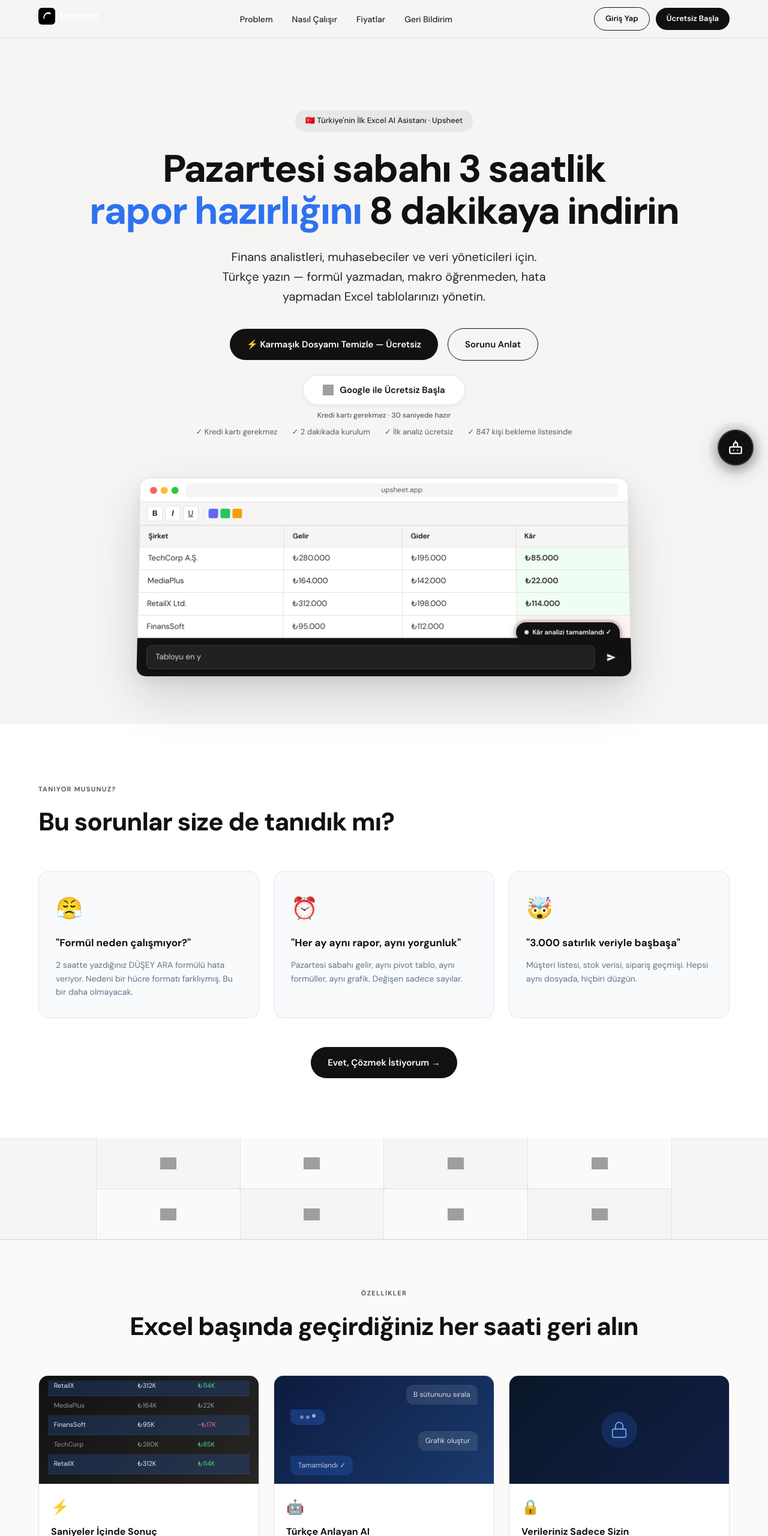
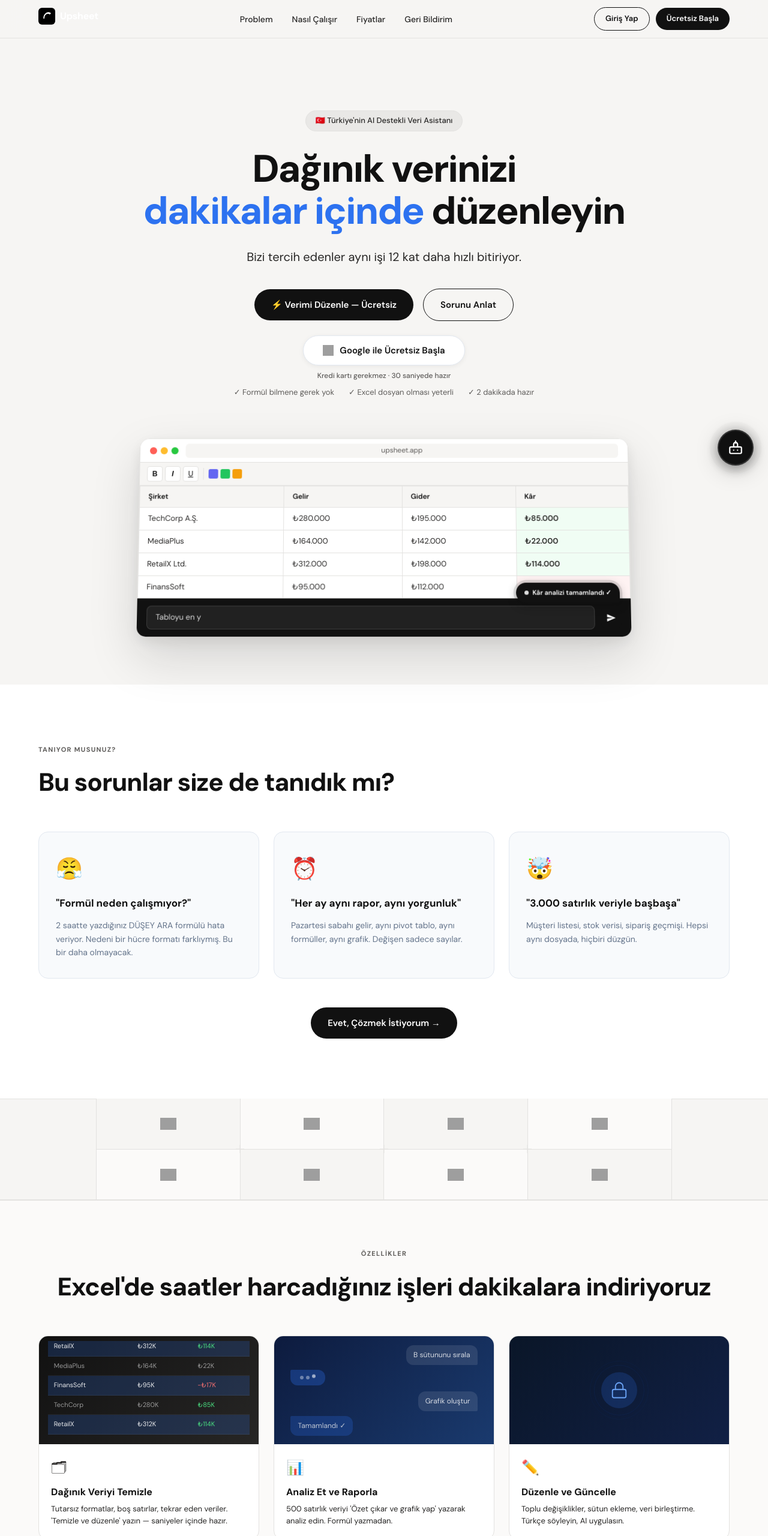
Before and after one commit to Cagancnkc/Upsheet.ai, a website: page index.html in a window 1280 px wide. Shown: the top 2560 px of the page at 60% size. Drawn offline with nearby package versions, Linux system fonts and the light colour scheme; grey boxes are pictures that could not be loaded.

Commit message:
feat: landing page yeni konumlama

```diff
--- a/index.html
+++ b/index.html
@@ -52,14 +52,14 @@
 <!-- HERO -->
 <section class="hero">
   <div class="container">
-    <div class="hero-badge reveal revealed">🇹🇷 Türkiye'nin İlk Excel AI Asistanı · Upsheet</div>
+    <div class="hero-badge reveal revealed">🇹🇷 Türkiye'nin AI Destekli Veri Asistanı</div>
     <h1 class="reveal revealed">
-      Pazartesi sabahı 3 saatlik<br>
-      <span class="gradient-text">rapor hazırlığını</span> 8 dakikaya indirin
+      Dağınık verinizi<br>
+      <span class="gradient-text">dakikalar içinde</span> düzenleyin
     </h1>
-    <p class="hero-sub reveal revealed">Finans analistleri, muhasebeciler ve veri yöneticileri için. Türkçe yazın — formül yazmadan, makro öğrenmeden, hata yapmadan Excel tablolarınızı yönetin.</p>
+    <p class="hero-sub reveal revealed">Bizi tercih edenler aynı işi 12 kat daha hızlı bitiriyor.</p>
     <div class="hero-cta reveal revealed">
-      <a href="javascript:void(0)" onclick="googleLogin()" class="btn btn-primary">⚡ Karmaşık Dosyamı Temizle — Ücretsiz</a>
+      <a href="javascript:void(0)" onclick="googleLogin()" class="btn btn-primary">⚡ Verimi Düzenle — Ücretsiz</a>
       <a href="#pain" class="btn btn-secondary">Sorunu Anlat</a>
     </div>
     <div class="hero-google-btn reveal revealed">
@@ -71,10 +71,9 @@
       <span class="hero-google-note">Kredi kartı gerekmez · 30 saniyede hazır</span>
     </div>
     <div class="trust-bar reveal revealed">
-      <span>✓ Kredi kartı gerekmez</span>
-      <span>✓ 2 dakikada kurulum</span>
-      <span>✓ İlk analiz ücretsiz</span>
-      <span>✓ 847 kişi bekleme listesinde</span>
+      <span>✓ Formül bilmene gerek yok</span>
+      <span>✓ Excel dosyan olması yeterli</span>
+      <span>✓ 2 dakikada hazır</span>
     </div>
 
     <!-- DEMO WINDOW -->
@@ -259,7 +258,7 @@
 <section class="feat-section">
   <div class="container">
     <div class="section-label reveal">ÖZELLİKLER</div>
-    <h2 class="section-heading reveal">Excel başında geçirdiğiniz her saati geri alın</h2>
+    <h2 class="section-heading reveal">Excel'de saatler harcadığınız işleri dakikalara indiriyoruz</h2>
     <div class="feat-grid">
 
       <!-- Lightning Fast -->
@@ -279,9 +278,9 @@
           </div>
         </div>
         <div class="feat-body">
-          <div class="feat-icon-wrap">⚡</div>
-          <h3>Saniyeler İçinde Sonuç</h3>
-          <p>500 satırlık aylık satış raporunuz? "Kâr marjını hesapla ve renklendir" yazın — 12 saniyede hazır.</p>
+          <div class="feat-icon-wrap">🗂</div>
+          <h3>Dağınık Veriyi Temizle</h3>
+          <p>Tutarsız formatlar, boş satırlar, tekrar eden veriler. 'Temizle ve düzenle' yazın — saniyeler içinde hazır.</p>
         </div>
       </div>
 
@@ -300,9 +299,9 @@
           </div>
         </div>
         <div class="feat-body">
-          <div class="feat-icon-wrap">🤖</div>
-          <h3>Türkçe Anlayan AI</h3>
-          <p>DÜŞEY ARA, EĞER, karmaşık makrolar: bunları artık bilmenize gerek yok.</p>
+          <div class="feat-icon-wrap">📊</div>
+          <h3>Analiz Et ve Raporla</h3>
+          <p>500 satırlık veriyi 'Özet çıkar ve grafik yap' yazarak analiz edin. Formül yazmadan.</p>
         </div>
       </div>
 
@@ -324,9 +323,9 @@
           </div>
         </div>
         <div class="feat-body">
-          <div class="feat-icon-wrap">🔒</div>
-          <h3>Verileriniz Sadece Sizin</h3>
-          <p>Finansal tablolarınız, müşteri listeniz hiçbiri sunucularımızda saklanmaz.</p>
+          <div class="feat-icon-wrap">✏️</div>
+          <h3>Düzenle ve Güncelle</h3>
+          <p>Toplu değişiklikler, sütun ekleme, veri birleştirme. Türkçe söyleyin, AI uygulasın.</p>
         </div>
       </div>
 
@@ -339,7 +338,7 @@
   <div class="container">
     <div class="how-header">
       <div class="section-label reveal">NASIL ÇALIŞIR</div>
-      <h2 class="section-heading reveal">İlk analizinizi 2 dakikada yapın</h2>
+      <h2 class="section-heading reveal">3 adımda veriniz hazır</h2>
       <p class="section-sub reveal">Kod yok. Formül yok. Sadece Türkçe yazın.</p>
     </div>
 
@@ -347,20 +346,20 @@
       <div class="step-card reveal" data-delay="0">
         <div class="step-num">ADIM 01</div>
         <div class="step-icon">📂</div>
-        <h3>Excel'inizi Bağlayın</h3>
-        <p>XLSX, XLS veya CSV dosyanızı sürükleyip bırakın. 10 saniyede yüklendi.</p>
+        <h3>Dosyanızı Yükleyin</h3>
+        <p>Excel, CSV — hangi formatta olursa olsun</p>
       </div>
       <div class="step-card reveal" data-delay="100">
         <div class="step-num">ADIM 02</div>
         <div class="step-icon">💬</div>
-        <h3>Probleminizi Türkçe Söyleyin</h3>
-        <p>"B ve C sütunlarındaki tutarsızlıkları bul", "Ocak-Mart arası gelir grafiği çıkar"</p>
+        <h3>Ne İstediğinizi Yazın</h3>
+        <p>'Tekrar eden satırları sil', 'Tutarsız formatları düzelt', 'Aylık özet çıkar'</p>
       </div>
       <div class="step-card reveal" data-delay="200">
         <div class="step-num">ADIM 03</div>
         <div class="step-icon">✅</div>
-        <h3>Hazır — Kaydedin</h3>
-        <p>AI değişiklikleri önizleme ile gösterir, onayladıktan sonra .xlsx olarak indirin.</p>
+        <h3>İndirin veya Kaydedin</h3>
+        <p>Düzenlenmiş dosyanızı anında indirin</p>
       </div>
     </div>
 
@@ -767,9 +766,9 @@
   <div class="container">
     <div class="cta-content">
       <span class="cta-emoji">⚡</span>
-      <h2>Bu Hafta Kaç Saat Kaybedeceksiniz?</h2>
-      <p>Ortalama kullanıcımız ayda 23 saatini Excel başında geçiriyordu. Şimdi sadece 2 saat.</p>
-      <a href="javascript:void(0)" onclick="googleLogin()" class="btn-white">⚡ Ücretsiz Excel Analizimi Başlat</a>
+      <h2>Veriniz dağınık mı? Biz hallederiz. ⚡</h2>
+      <p>Dosyanızı yükleyin, ne yapmamızı istediğinizi yazın. İlk düzenleme ücretsiz.</p>
+      <a href="javascript:void(0)" onclick="googleLogin()" class="btn-white">Şimdi Dene — Ücretsiz</a>
       <div class="cta-trust">
         <span>✓ Kredi kartı gerekmez</span>
         <span>✓ İlk analiz ücretsiz</span>
```
